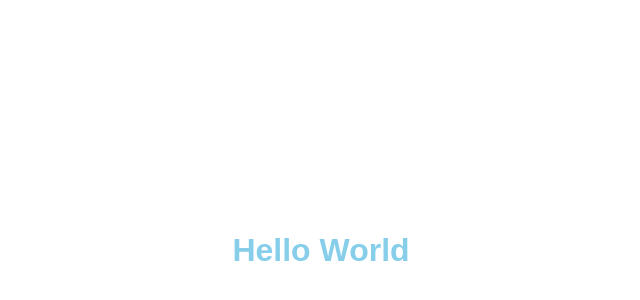
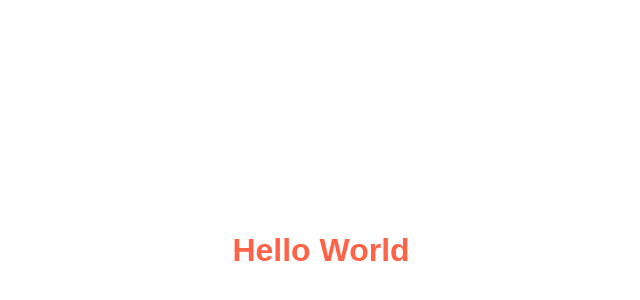
Before and after one commit to akikwkm/gulp-tmp, a website: page index.html in a window 1280 px wide. Shown: the part 150-450 px from the top of the page, without its empty margins (319-959 px from the left). Drawn offline with Linux system fonts and the light colour scheme.

Commit message:
scssのh1カラーを変更

```diff
--- a/scss/style.scss
+++ b/scss/style.scss
@@ -1,5 +1,5 @@
 h1 {
-	color: skyblue;
+	color: tomato;
     margin: 0;
     padding: 0;
     line-height: 100vh;
```
Also changed, not shown: css/style.css, 1 other file.
